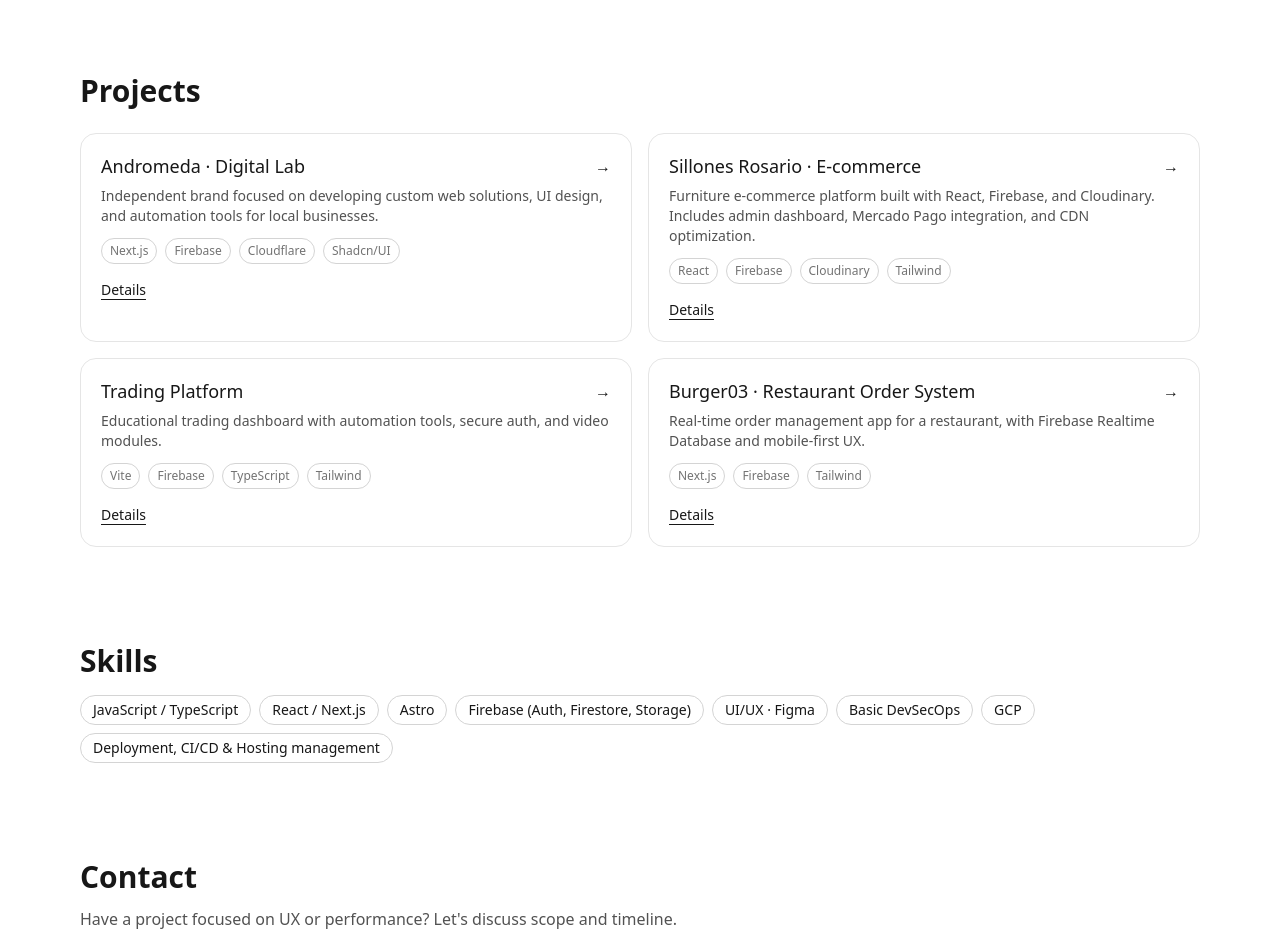
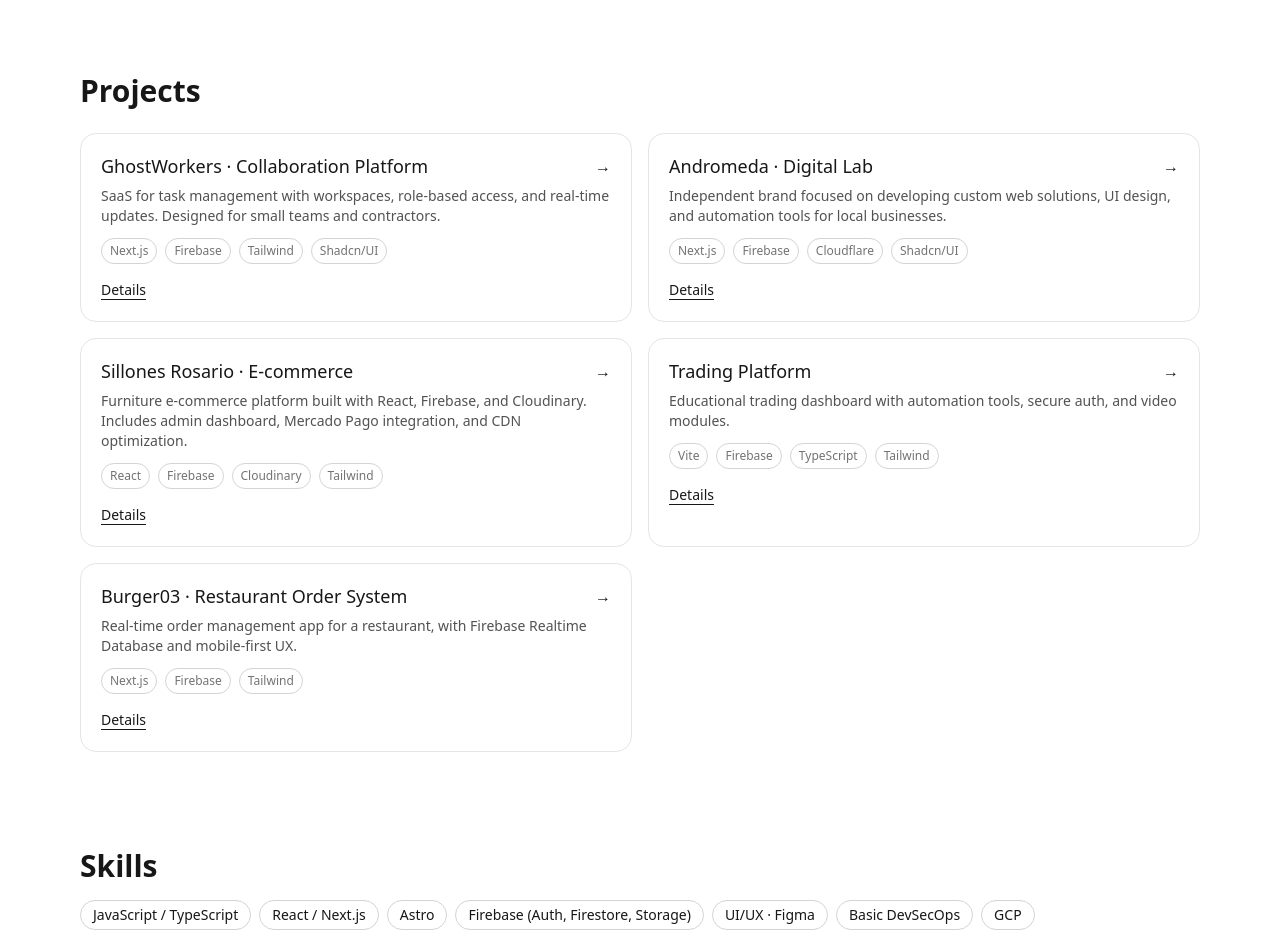
Before and after one commit to romanvalles01/portfolio2077, an Astro site: page / in a window 1280 px wide. Shown: the part 1420-2353 px from the top of the page. Built offline with nearby package versions, Linux system fonts and the light colour scheme; Astro itself is replaced by a stand-in of ours.

Commit message:
Add ghostworkers

```diff
--- a/src/pages/index.astro
+++ b/src/pages/index.astro
@@ -1,12 +1,20 @@
 ---
 import "../styles/global.css";
 
-const projects = [{
-  title: "Andromeda · Digital Lab",
-  desc: "Independent brand focused on developing custom web solutions, UI design, and automation tools for local businesses.",
-  stack: ["Next.js", "Firebase", "Cloudflare", "Shadcn/UI"],
-  link: "https://www.weareandromeda.dev/",
-},
+const projects = [
+  {
+    title: "GhostWorkers · Collaboration Platform",
+    desc: "SaaS for task management with workspaces, role-based access, and real-time updates. Designed for small teams and contractors.",
+    stack: ["Next.js", "Firebase", "Tailwind", "Shadcn/UI"],
+    link: "https://ghostworkers.vercel.app/landing",
+    featured: true,
+  },
+  {
+    title: "Andromeda · Digital Lab",
+    desc: "Independent brand focused on developing custom web solutions, UI design, and automation tools for local businesses.",
+    stack: ["Next.js", "Firebase", "Cloudflare", "Shadcn/UI"],
+    link: "https://www.weareandromeda.dev/",
+  },
   {
     title: "Sillones Rosario · E-commerce",
     desc: "Furniture e-commerce platform built with React, Firebase, and Cloudinary. Includes admin dashboard, Mercado Pago integration, and CDN optimization.",
```
